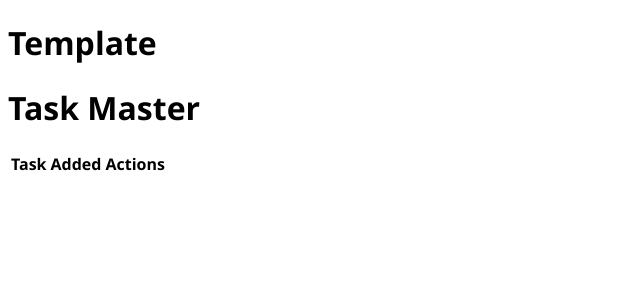
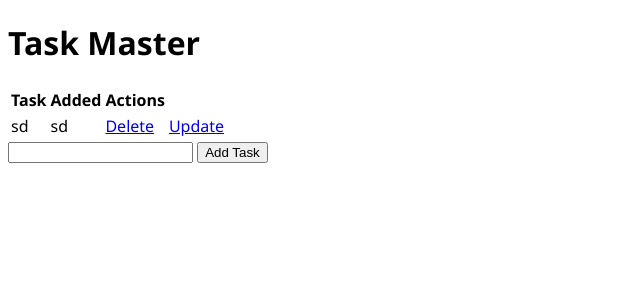
Before and after one commit to HusanboyUs/flask_todo_basic, a Flask app: page / in a window 1280 px wide. Shown: the top 300 px of the page, without its empty margins (0-640 px from the left). Run offline with Flask 2, Linux system fonts and the light colour scheme; lists and menus that the app fills with data are empty.

Commit message:
template added

```diff
--- a/app.py
+++ b/app.py
@@ -1,5 +1,3 @@
-from asyncio import Task
-from email.policy import default
 from flask import Flask,render_template,url_for
 from flask_sqlalchemy import SQLAlchemy
 from datetime import datetime
@@ -17,7 +15,7 @@ class Todo(db.Model):
     def __repr__(self):
         return '<Task %r>' % self.id
 
-@app.route('/')
+@app.route('/', methods=['POST', 'GET'])
 def index():
     return render_template('index.html')
 
--- a/templates/index.html
+++ b/templates/index.html
@@ -1,7 +1,7 @@
 {%extends 'base.html' %}
 
 {% block head %}
-<h1>Template</h1>
+<title>Task Master</title>
 {% endblock %}
 
 
@@ -14,6 +14,20 @@
             <th>Added</th>
             <th>Actions</th>
         </tr>
+        <tr>
+            <td>sd</td>
+            <td>sd</td>
+            <td>
+                <a href="http://">Delete</a>
+            </td>
+            <td>
+                <a href="http://">Update</a>
+            </td>
+        </tr>
     </table>
+    <form method="post">
+        <input type="text" name="content" id="content ">
+        <input type="submit" value="Add Task">
+    </form>
 </div>
 {% endblock %}
```
